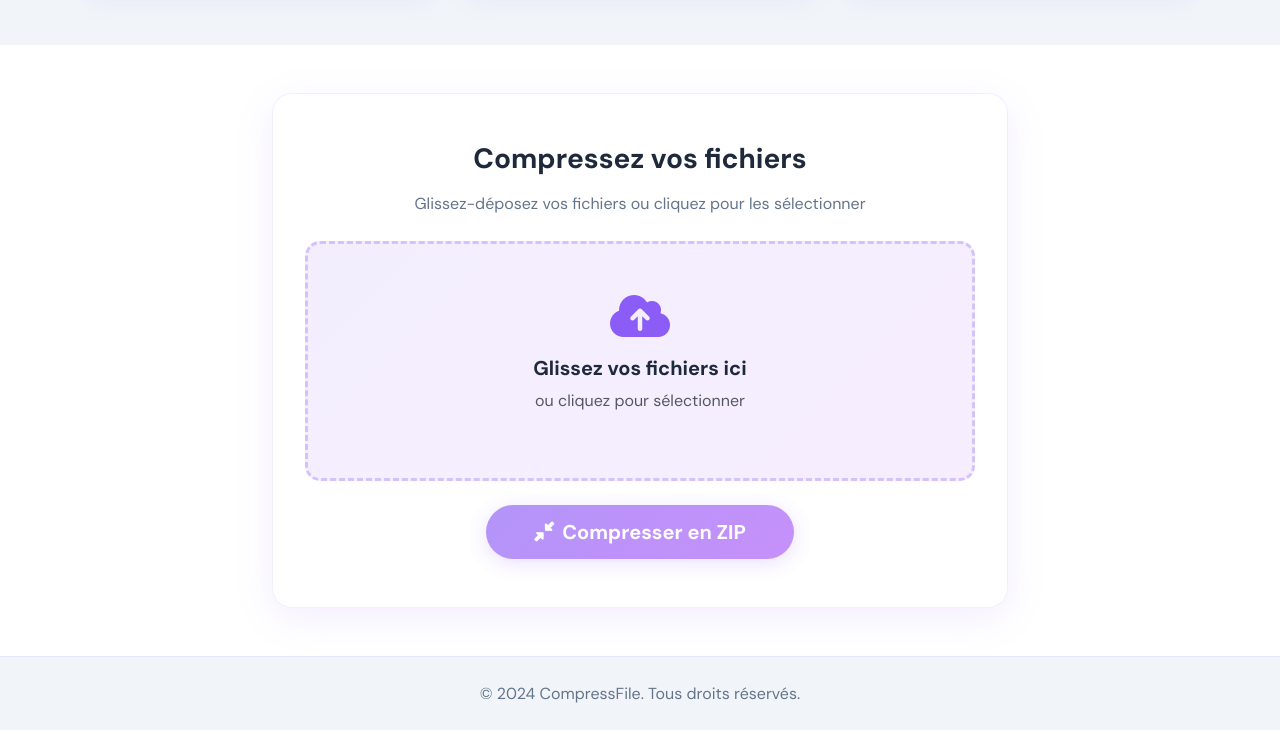
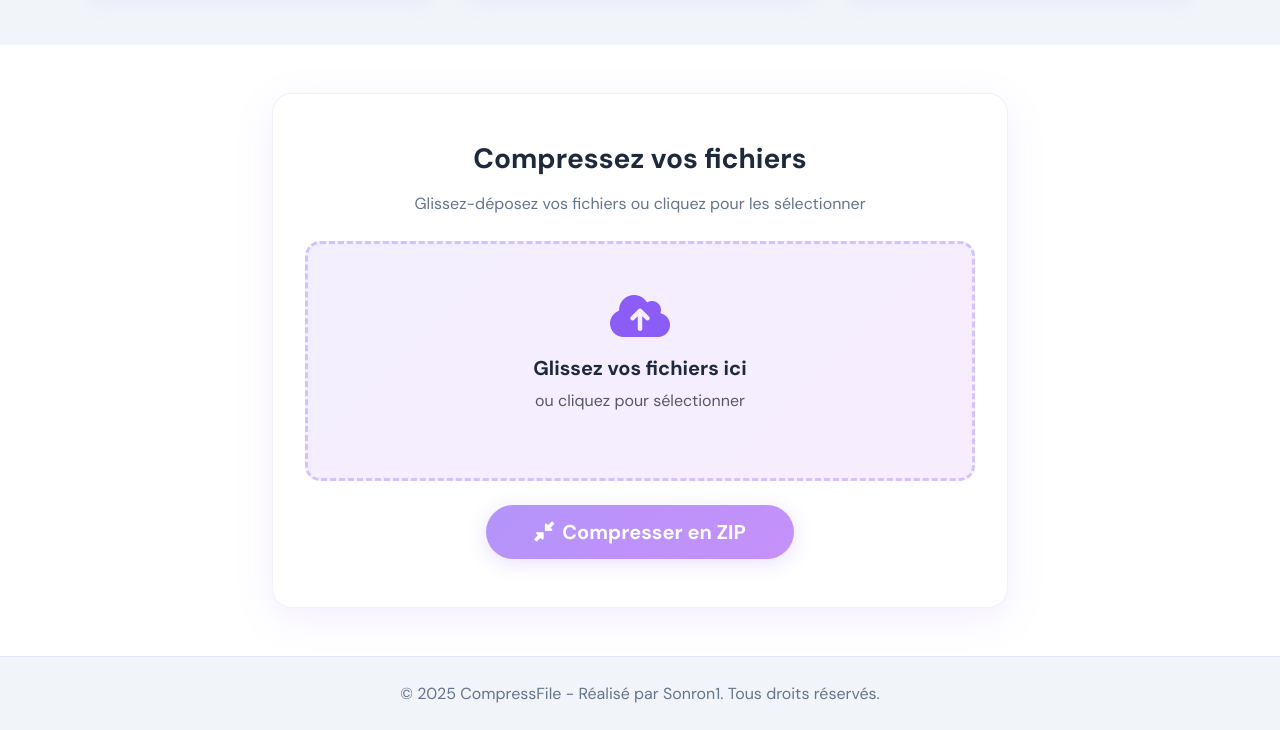
Before and after one commit to sonron1/compressFile, a plain HTML site: page index.html in a window 1280 px wide. Shown: the part 1370-2100 px from the top of the page. Drawn offline with nearby package versions, Linux system fonts and the light colour scheme.

Commit message:
Add sonron name

```diff
--- a/index.html
+++ b/index.html
@@ -164,7 +164,7 @@
     <div class="container">
         <div class="row">
             <div class="col-12 text-center">
-                <p class="text-white-50 mb-0">&copy; 2024 CompressFile. Tous droits réservés.</p>
+                <p class="text-white-50 mb-0">&copy; 2025 CompressFile - Réalisé par Sonron1. Tous droits réservés.</p>
             </div>
         </div>
     </div>
```
